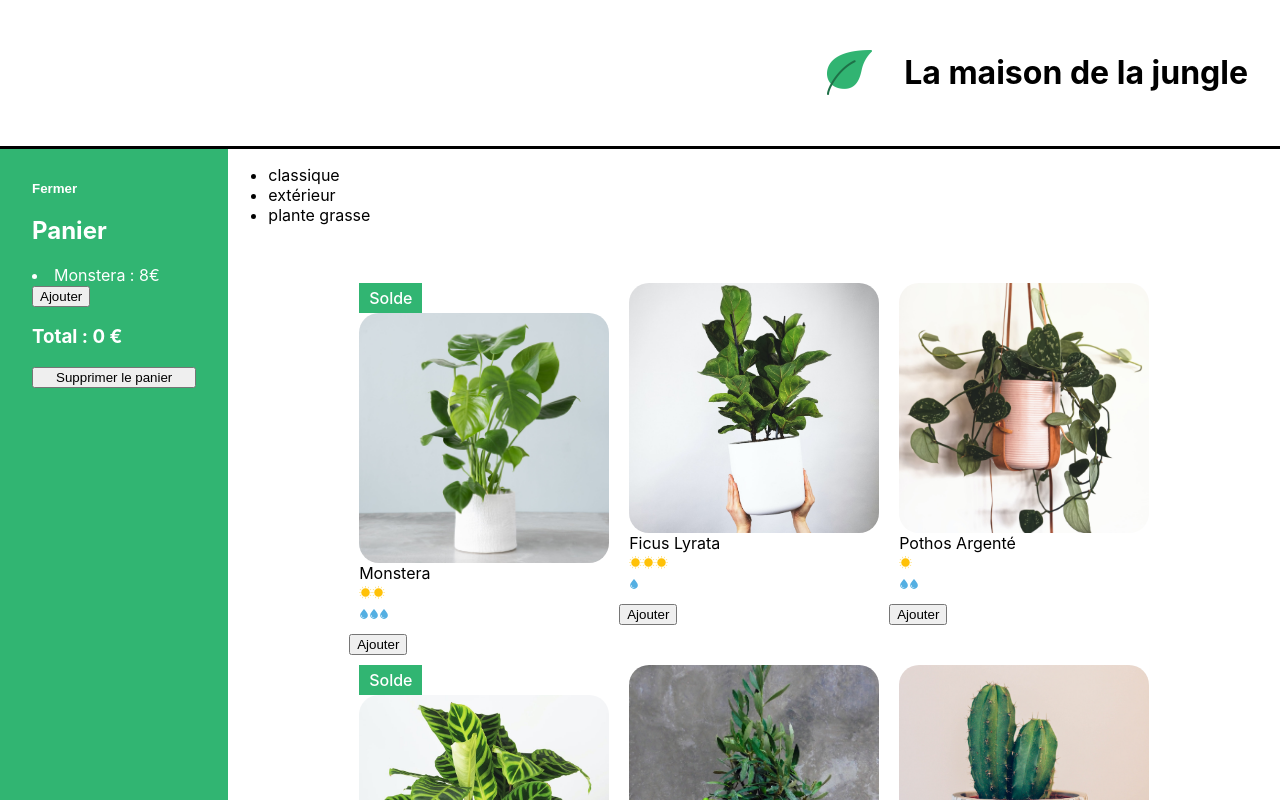
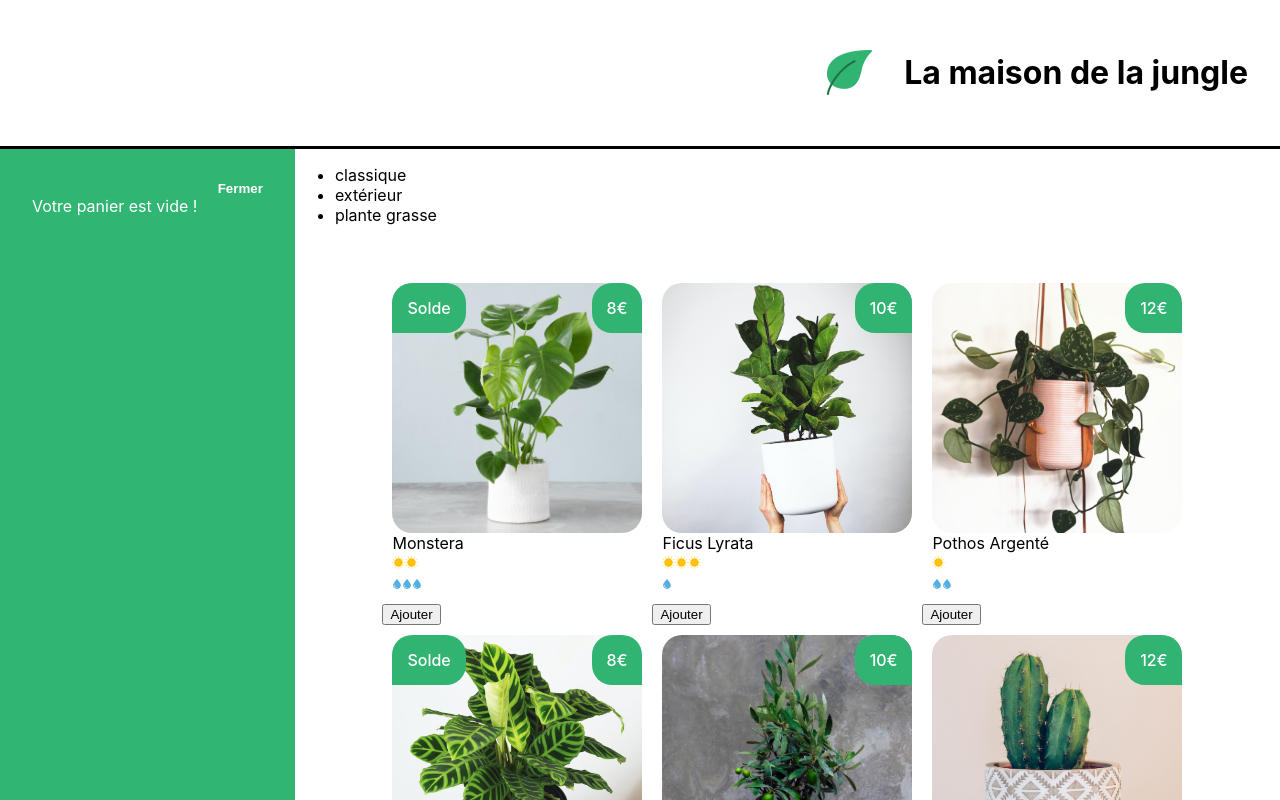
Before and after one commit to Ambrosioc/la-maison-jungle, a React (Create React App) app: page / in a window 1280 px wide. Both pictures are taken after a click on the button "Ouvrir le panier". Shown: the top 800 px of the page. Built offline with nearby package versions, Linux system fonts and the light colour scheme.

Commit message:
add prices

```diff
--- a/src/components/Cart.js
+++ b/src/components/Cart.js
@@ -2,8 +2,8 @@
 import "../styles/Cart.css";
 
 function Cart({ cart, updateCart }) {
-  const monsteraPrice = 8;
   const [isOpened, setIsOpened] = useState(false);
+  const total = cart.reduce((acc, plantType) => acc + plantType.price, 0);
 
   return isOpened ? (
     <div className="lmj-cart">
@@ -13,27 +13,32 @@
       >
         Fermer
       </button>
+      {cart.length > 0 ? (
+        <div>
           <h2>Panier</h2>
-      <div>
-        <li>Monstera : {monsteraPrice}€</li>
-        <button
-          onClick={() => {
-            updateCart(cart + 1);
-          }}
-        >
-          Ajouter
-        </button>
+          <ul>
+            {cart.map(({ name, price, amount }, index) => (
+              <div key={`${name}-${index}`}>
+                {name} {price}€ x {amount}
               </div>
-      <h3>Total : {monsteraPrice * cart} €</h3>
-      <button onClick={() => updateCart(0)}>Supprimer le panier</button>
+            ))}
+          </ul>
+          <h3>Total : {total} €</h3>
+          <button onClick={() => updateCart([])}>Supprimer le panier</button>
         </div>
       ) : (
+        <div>Votre panier est vide !</div>
+      )}
+    </div>
+  ) : (
+    <div className="lmj-cart-closed">
       <button
         className="lmj-cart-toggle-button"
         onClick={() => setIsOpened(true)}
       >
         Ouvrir le panier
       </button>
+    </div>
   );
 }
 
--- a/src/components/PlantItem.js
+++ b/src/components/PlantItem.js
@@ -2,11 +2,19 @@
 import CareScale from "./CareScale";
 import "../styles/PlantItem.css";
 
-function handleClick(planName) {
-  alert(`Vous voulez acheter 1 plante ${planName}? Très bon choix 🌱✨`);
+function handleClick(plantName) {
+  alert(`Vous voulez acheter 1 plante ${plantName}? Très bon choix 🌱✨`);
 }
 
-function PlantItem({ cover, name, water, light, isSpecialOffer, isBestSale }) {
+function PlantItem({
+  cover,
+  name,
+  water,
+  light,
+  isSpecialOffer,
+  isBestSale,
+  price,
+}) {
   return (
     <li
       className="lmj-plant-item"
@@ -15,6 +23,7 @@
       }}
     >
       {isSpecialOffer && <div className="lmj-sales">Solde</div>}
+      <span className="lmj-plant-item-price">{price}€</span>
       <img className="lmj-plant-item-cover" src={cover} alt={`${name} cover`} />
       {name}
       {isBestSale && <div>Meilleur vente 🔥🔥</div>}
--- a/src/components/ShoppingList.js
+++ b/src/components/ShoppingList.js
@@ -9,6 +9,21 @@
     []
   );
 
+  function addToCart(name, price) {
+    const currentPlantSaved = cart.find((plant) => plant.name === name);
+    if (currentPlantSaved) {
+      const cartFilteredCurrentPlant = cart.filter(
+        (plant) => plant.name !== name
+      );
+      updateCart([
+        ...cartFilteredCurrentPlant,
+        { name, price, amount: currentPlantSaved.amount + 1 },
+      ]);
+    } else {
+      updateCart([...cart, { name, price, amount: 1 }]);
+    }
+  }
+
   return (
     <div className="lmj-shopping-list">
       <ul>
@@ -18,7 +33,16 @@
       </ul>
       <ul className="lmj-plant-list">
         {plantList.map(
-          ({ id, cover, name, water, light, isSpecialOffer, isBestSale }) => (
+          ({
+            id,
+            cover,
+            name,
+            water,
+            light,
+            isSpecialOffer,
+            isBestSale,
+            price,
+          }) => (
             <div>
               <PlantItem
                 id={id}
@@ -28,8 +52,9 @@
                 light={light}
                 isSpecialOffer={isSpecialOffer}
                 isBestSale={isBestSale}
+                price={price}
               />
-              <button onClick={() => updateCart(cart + 1)}>Ajouter</button>
+              <button onClick={() => addToCart(name, price)}>Ajouter</button>
             </div>
           )
         )}
--- a/src/data/plantList.js
+++ b/src/data/plantList.js
@@ -17,6 +17,7 @@
     light: 2,
     water: 3,
     cover: monstera,
+    price: 8,
   },
   {
     name: "ficus lyrata",
@@ -25,6 +26,7 @@
     light: 3,
     water: 1,
     cover: lyrata,
+    price: 10,
   },
 
   {
@@ -34,6 +36,7 @@
     light: 1,
     water: 2,
     cover: pothos,
+    price: 12,
   },
   {
     name: "calathea",
@@ -43,6 +46,7 @@
     light: 2,
     water: 3,
     cover: calathea,
+    price: 8,
   },
   {
     name: "olivier",
@@ -51,6 +55,7 @@
     light: 3,
     water: 1,
     cover: olivier,
+    price: 10,
   },
 
   {
@@ -60,6 +65,7 @@
     light: 2,
     water: 1,
     cover: cactus,
+    price: 12,
   },
   {
     name: "basilique",
@@ -69,6 +75,7 @@
     light: 2,
     water: 3,
     cover: basil,
+    price: 15,
   },
   {
     name: "succulente",
@@ -78,6 +85,7 @@
     light: 2,
     water: 1,
     cover: succulent,
+    price: 6,
   },
 
   {
@@ -88,5 +96,6 @@
     light: 2,
     water: 2,
     cover: mint,
+    price: 15,
   },
 ];
--- a/src/styles/Cart.css
+++ b/src/styles/Cart.css
@@ -5,7 +5,7 @@
   display: flex;
   flex-direction: column;
   justify-content: flex-start;
-  width: 200px;
+  width: 300px;
 }
 
 .lmj-cart-add-button {
@@ -22,11 +22,12 @@
   align-self: self-start;
   padding: 0;
   color: white;
+  align-self: flex-end;
 }
 
 .lmj-cart-closed {
   padding: 32px;
-  width: 200px;
+  width: 300px;
 }
 
 .lmj-cart-closed > button {
--- a/src/styles/PlantItem.css
+++ b/src/styles/PlantItem.css
@@ -7,6 +7,21 @@
 .lmj-plant-item {
   margin: 65px 10px 30px 10px;
   display: flex;
+  justify-content: center;
+  flex-direction: column;
+  text-transform: capitalize;
+} */
+/* .lmj-plant-item-cover {
+  height: 250px;
+  width: 250px;
+  border-radius: 20px;
+  object-fit: cover;
+}
+
+.lmj-plant-item {
+  margin: 10px;
+  display: flex;
+  align-items: flex-start;
   justify-content: center;
   flex-direction: column;
   text-transform: capitalize;
@@ -25,4 +40,16 @@
   justify-content: center;
   flex-direction: column;
   text-transform: capitalize;
+  position: relative;
 }
+
+.lmj-plant-item-price {
+  position: absolute;
+  border-radius: 20px 20px 0px 20px;
+  background-color: #31b472;
+  color: white;
+  padding: 15px;
+  right: 0;
+  top: 0;
+  font-weight: 500;
+}
--- a/src/styles/ShoppingList.css
+++ b/src/styles/ShoppingList.css
@@ -11,10 +11,12 @@
 }
 
 .lmj-sales {
-  right: 0px;
-  top: 10px;
+  position: absolute;
+  border-radius: 20px 20px 20px 0;
+  background-color: #31b472;
+  color: white;
+  padding: 15px;
+  left: 0;
+  top: 0;
   font-weight: 500;
-  color: white;
-  padding: 5px 10px;
-  background-color: #31b572;
 }
```
Lines whose indentation alone changed are shown as unchanged.
